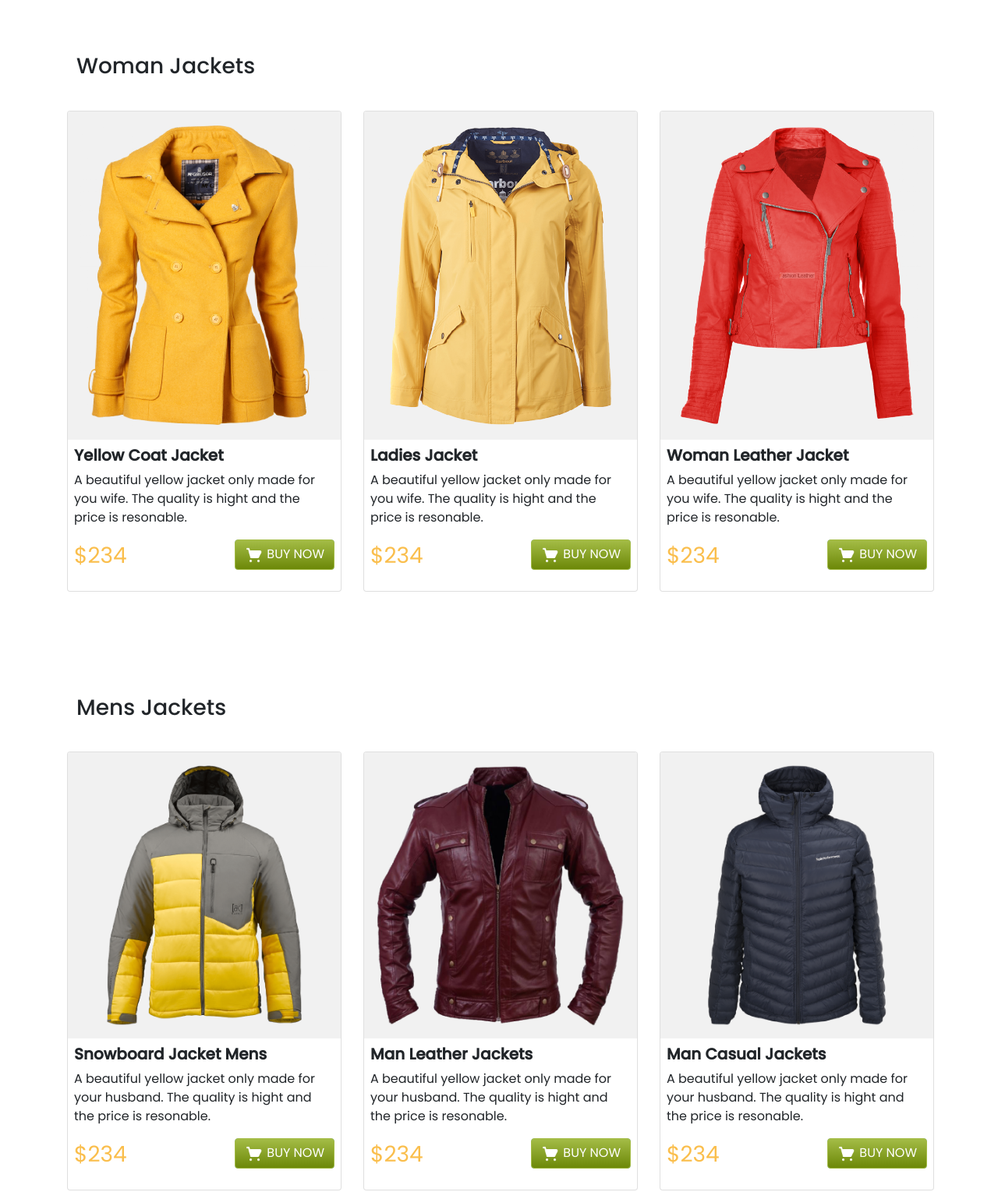
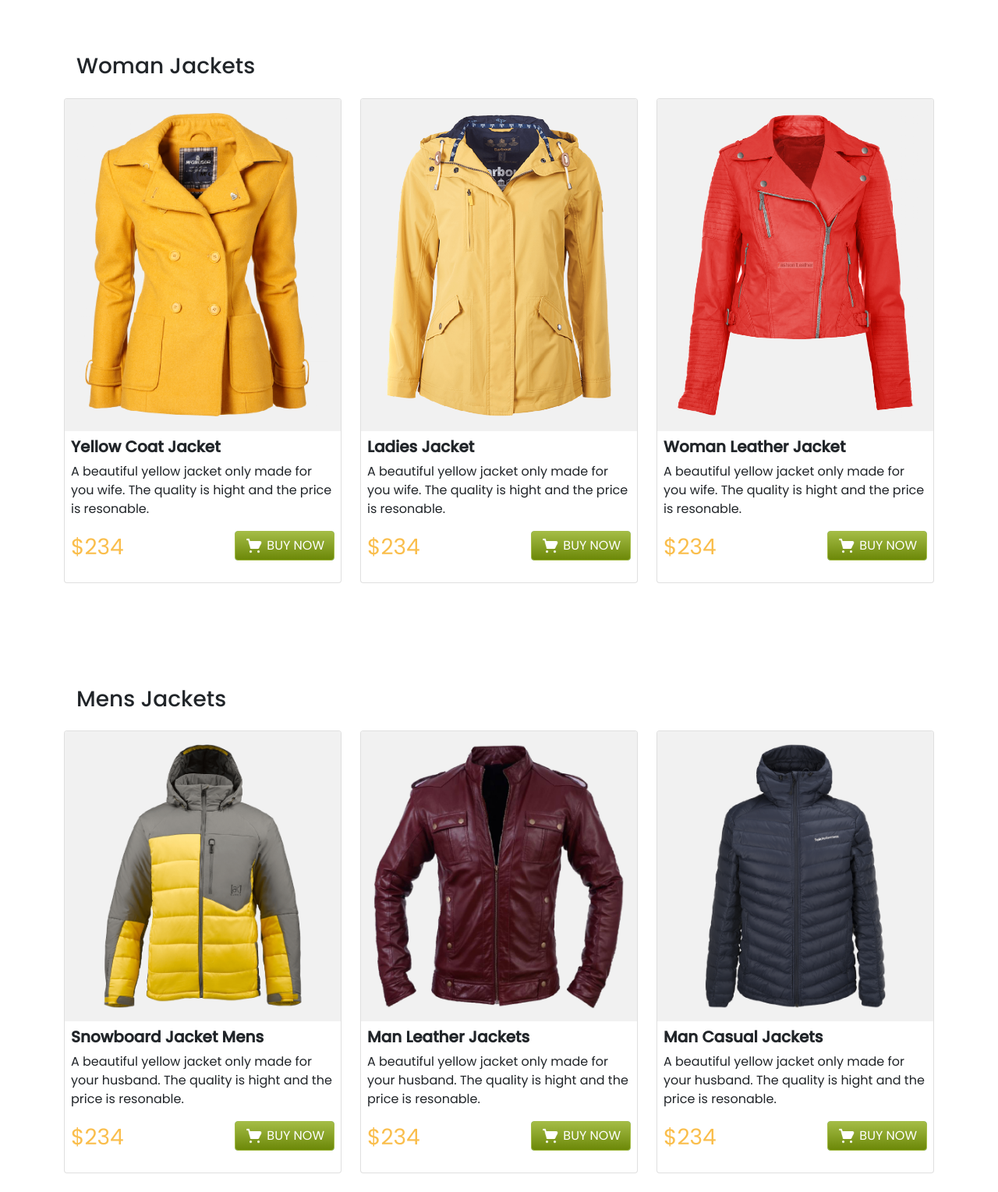
Before and after one commit to asif2508/penguin-fashion, a plain HTML site: page index.html in a window 1280 px wide. Shown: the part 660-2189 px from the top of the page at 78% size. Drawn offline with nearby package versions, Linux system fonts and the light colour scheme; a web font is replaced by a local one.

Commit message:
responsive problem solved

```diff
--- a/index.html
+++ b/index.html
@@ -67,8 +67,8 @@
             <div class="container" style="background-color: white; border-radius: 10px;">
                 <h3 class="p-3 fs-3">Woman Jackets</h3>
                 <div class="row">
-                    <div class="col-lg-4 col-md-12 col-12 p-3">
-                        <div class="card" style="width: 22rem;">
+                    <div class="col-lg-4 col-md-12 col-12 pb-3">
+                        <div class="card">
                             <img width="20%" height="15%" src="images/jacket-1.png" class="card-img-top p-3 image-cart" alt="...">
                             <div class="card-body p-2">
                               <h5 class="card-title fw-bold">Yellow Coat Jacket </h5>
@@ -86,8 +86,8 @@
                             </div>
                           </div>
                     </div>
-                    <div class="col-lg-4 col-md-12 col-12 p-3">
-                        <div class="card" style="width: 22rem;">
+                    <div class="col-lg-4 col-md-12 col-12 pb-3">
+                        <div class="card" >
                             <img width="20%" height="15%" src="images/jacket-2.png" class="card-img-top p-3 image-cart" alt="...">
                             <div class="card-body p-2">
                               <h5 class="card-title fw-bold"> Ladies Jacket  </h5>
@@ -106,8 +106,8 @@
                           </div>
                     </div>
 
-                    <div class="col-lg-4 col-md-12 col-12 p-3">
-                        <div class="card" style="width: 22rem;">
+                    <div class="col-lg-4 col-md-12 col-12 pb-3">
+                        <div class="card" >
                             <img width="20%" height="15%" src="images/jacket-3.png" class="card-img-top p-3 image-cart" alt="...">
                             <div class="card-body p-2">
                               <h5 class="card-title fw-bold">Woman Leather Jacket</h5>
@@ -135,8 +135,8 @@
             <div class="container" style="background-color: white; border-radius: 10px;">
                 <h3 class="p-3 fs-3">Mens Jackets</h3>
                 <div class="row">
-                    <div class="col-lg-4 col-md-12 col-12 p-3">
-                        <div class="card" style="width: 22rem;">
+                    <div class="col-lg-4 col-md-12 col-12 pb-3">
+                        <div class="card" >
                             <img width="20%" height="15%" src="images/jacket-4.png" class="card-img-top p-3 image-cart" alt="...">
                             <div class="card-body p-2">
                               <h5 class="card-title fw-bold">Snowboard Jacket Mens</h5>
@@ -154,8 +154,8 @@
                             </div>
                           </div>
                     </div>
-                    <div class="col-lg-4 col-md-12 col-12 p-3">
-                        <div class="card" style="width: 22rem;">
+                    <div class="col-lg-4 col-md-12 col-12 pb-3">
+                        <div class="card" >
                             <img width="20%" height="15%" src="images/jacket-5.png" class="card-img-top p-3 image-cart" alt="...">
                             <div class="card-body p-2">
                               <h5 class="card-title fw-bold">Man Leather Jackets</h5>
@@ -174,8 +174,8 @@
                           </div>
                     </div>
 
-                    <div class="col-lg-4 col-md-12 col-12 p-3">
-                        <div class="card" style="width: 22rem;">
+                    <div class="col-lg-4 col-md-12 col-12 pb-3">
+                        <div class="card" >
                             <img width="20%" height="15%" src="images/jacket-6.png" class="card-img-top p-3 image-cart" alt="...">
                             <div class="card-body p-2">
                               <h5 class="card-title fw-bold">Man Casual Jackets</h5>
--- a/style.css
+++ b/style.css
@@ -39,7 +39,7 @@ body{
     margin-bottom: 100px;
 }
 .card:hover{
-    transform: scale(1.03);
+    transform: scale(1.02);
     transition: transform 2s;
     overflow: hidden;
 }
```
